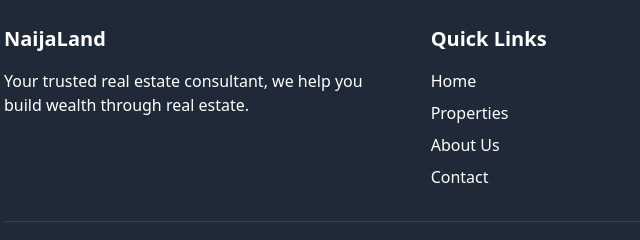
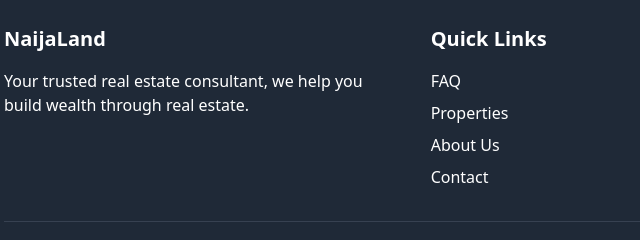
Before and after one commit to kakaprince46/Naijaland-Native-app, a website: page public/index.html in a window 1280 px wide. Shown: the part 637-877 px from the top of the page, 12-652 px from the left. Drawn offline with nearby package versions, Linux system fonts and the light colour scheme; no server answers.

Commit message:
Initial commit

```diff
--- a/public/index.html
+++ b/public/index.html
@@ -362,8 +362,8 @@
                     <div>
                         <h3 class="text-xl font-bold mb-4">Quick Links</h3>
                         <ul class="space-y-2">
-                            <li><a href="https://www.naijaland.site"
-                                    class="hover:text-green-400 transition">Home</a></li>
+                            <li><a href="https://www.naijaland.site/faq/"
+                                    class="hover:text-green-400 transition">FAQ</a></li>
                             <li><a href="https://www.naijaland.site"
                                     class="hover:text-green-400 transition">Properties</a></li>
                             <li><a href="https://glittering-chebakia-e56a35.netlify.app"
```
